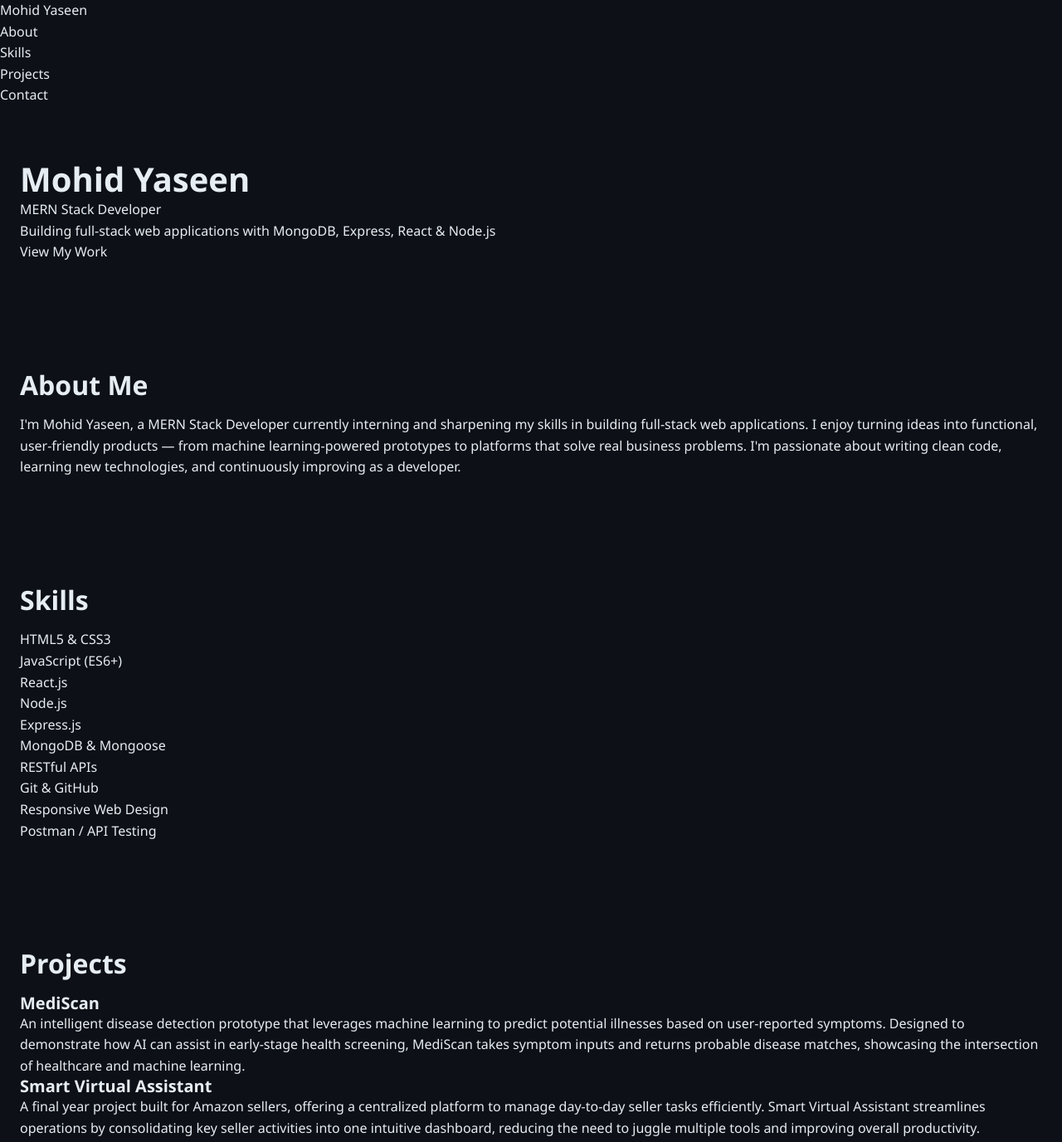
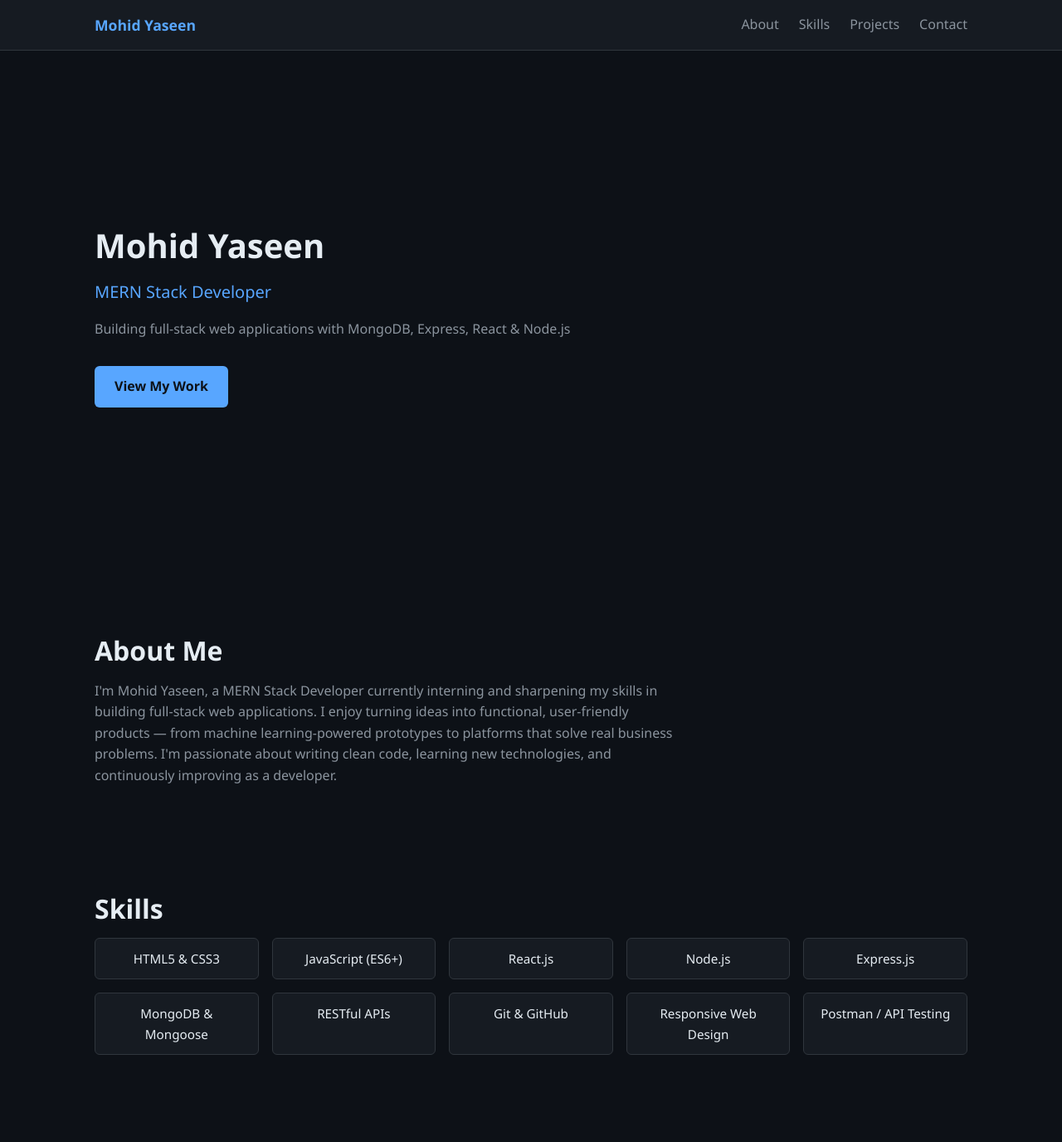
Before and after one commit to MohidWebDev/mohid-portfolio, a plain HTML site: page index.html in a window 1280 px wide. Shown: the top 1376 px of the page at 83% size. Drawn offline with Linux system fonts and the light colour scheme.

Commit message:
Add Flexbox and Grid layout for all sections

```diff
--- a/style.css
+++ b/style.css
@@ -76,3 +76,167 @@ p {
 section {
   padding: 4rem 1.5rem;
 }
+
+/* ===== Header / Nav (Flexbox) ===== */
+header {
+  position: sticky;
+  top: 0;
+  background-color: var(--surface-color);
+  border-bottom: 1px solid var(--border-color);
+  z-index: 100;
+}
+
+nav {
+  display: flex;
+  justify-content: space-between;
+  align-items: center;
+  padding: 1rem 1.5rem;
+  max-width: 1100px;
+  margin: 0 auto;
+}
+
+.logo {
+  font-weight: 600;
+  font-size: 1.1rem;
+  color: var(--accent-color);
+}
+
+nav ul {
+  display: flex;
+  gap: 1.5rem;
+}
+
+nav ul li a {
+  color: var(--text-muted);
+  transition: color 0.2s ease;
+}
+
+nav ul li a:hover,
+nav ul li a:focus {
+  color: var(--text-color);
+}
+
+/* ===== Hero Section (Flexbox) ===== */
+#hero {
+  display: flex;
+  flex-direction: column;
+  align-items: flex-start;
+  justify-content: center;
+  min-height: 80vh;
+  max-width: 1100px;
+  margin: 0 auto;
+  gap: 1rem;
+}
+
+#hero .tagline {
+  color: var(--accent-color);
+  font-size: 1.25rem;
+  font-weight: 500;
+}
+
+#hero .subtext {
+  color: var(--text-muted);
+  max-width: 600px;
+}
+
+.cta-button {
+  display: inline-block;
+  margin-top: 1rem;
+  padding: 0.75rem 1.5rem;
+  background-color: var(--accent-color);
+  color: var(--bg-color);
+  font-weight: 600;
+  border-radius: 6px;
+  transition: opacity 0.2s ease;
+}
+
+.cta-button:hover {
+  opacity: 0.85;
+}
+
+/* ===== General Section Container ===== */
+#about,
+#skills,
+#projects,
+#contact {
+  max-width: 1100px;
+  margin: 0 auto;
+}
+
+/* ===== About Section ===== */
+#about p {
+  max-width: 700px;
+  color: var(--text-muted);
+}
+
+/* ===== Skills Section (Grid) ===== */
+.skills-list {
+  display: grid;
+  grid-template-columns: repeat(auto-fit, minmax(180px, 1fr));
+  gap: 1rem;
+}
+
+.skills-list li {
+  background-color: var(--surface-color);
+  border: 1px solid var(--border-color);
+  padding: 0.75rem 1rem;
+  border-radius: 6px;
+  font-size: 0.95rem;
+  text-align: center;
+}
+
+/* ===== Projects Section (Grid) ===== */
+.projects-grid {
+  display: grid;
+  grid-template-columns: repeat(auto-fit, minmax(300px, 1fr));
+  gap: 1.5rem;
+}
+
+.project-card {
+  background-color: var(--surface-color);
+  border: 1px solid var(--border-color);
+  border-radius: 8px;
+  padding: 1.5rem;
+  transition:
+    transform 0.2s ease,
+    border-color 0.2s ease;
+}
+
+.project-card:hover {
+  transform: translateY(-4px);
+  border-color: var(--accent-color);
+}
+
+.project-card h3 {
+  color: var(--accent-color);
+  margin-bottom: 0.5rem;
+}
+
+.project-card p {
+  color: var(--text-muted);
+  font-size: 0.95rem;
+}
+
+/* ===== Contact Section (Flexbox) ===== */
+.contact-list {
+  display: flex;
+  flex-direction: column;
+  gap: 0.75rem;
+}
+
+.contact-list a {
+  color: var(--accent-color);
+}
+
+.contact-list a:hover {
+  text-decoration: underline;
+}
+
+/* ===== Footer ===== */
+footer {
+  text-align: center;
+  padding: 1.5rem;
+  color: var(--text-muted);
+  font-size: 0.9rem;
+  border-top: 1px solid var(--border-color);
+}
```
